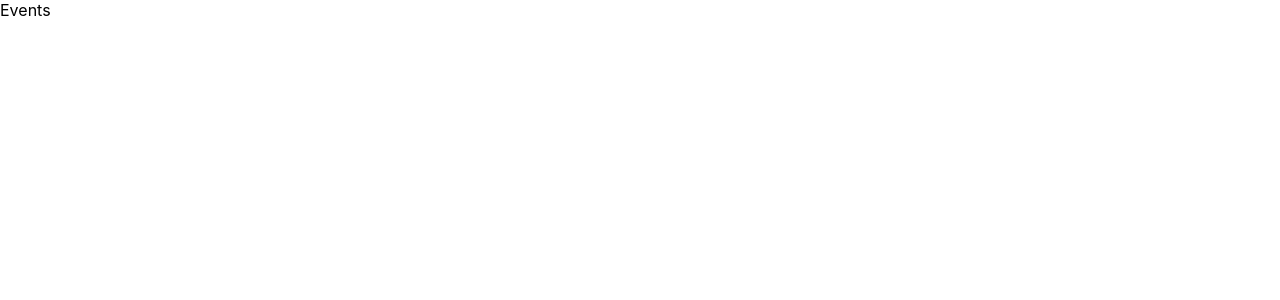
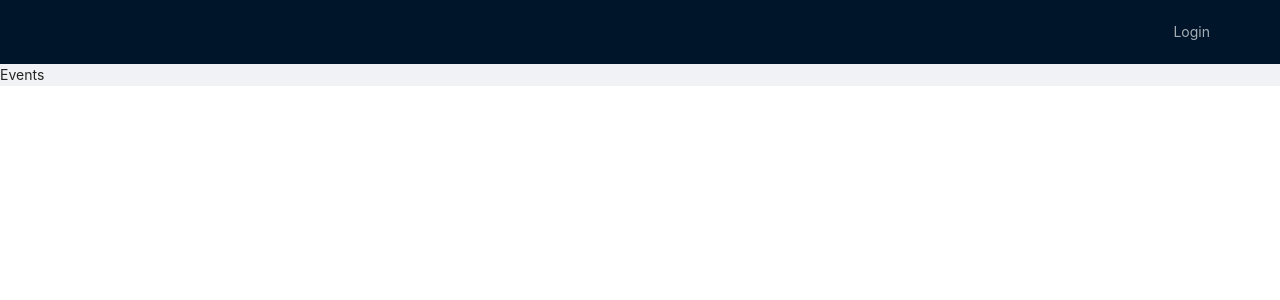
Before and after one commit to pavlkod/calendar, a React (Create React App) app: page / in a window 1280 px wide. Shown: the top 300 px of the page. Built offline with nearby package versions, Linux system fonts and the light colour scheme.

Commit message:
Add navbar

```diff
--- a/src/App.tsx
+++ b/src/App.tsx
@@ -1,11 +1,17 @@
+import { Layout } from 'antd';
+import { Content } from 'antd/lib/layout/layout';
 import React, { FC } from 'react';
 import AppRouter from './components/AppRouter';
+import Navbar from './components/Navbar';
 
 const App:FC = () => {
   return (
-    <div className="App">
-      <AppRouter/>
-    </div>
+    <Layout>
+      <Navbar />
+      <Content>
+        <AppRouter/>
+      </Content>
+    </Layout>
   );
 }
 
--- /dev/null
+++ b/src/components/Navbar.tsx
@@ -0,0 +1,15 @@
+import { Menu} from 'antd'
+import { Header } from 'antd/lib/layout/layout'
+import React, { FC } from 'react'
+
+const Navbar:FC = () => {
+    return (
+        <Header >
+            <Menu theme="dark" mode="horizontal" style={{justifyContent:'end'}}>
+                <Menu.Item key="1">Login</Menu.Item>
+            </Menu>
+        </Header>
+    )
+}
+
+export default Navbar
--- a/src/index.css
+++ /dev/null
@@ -1,13 +0,0 @@
-body {
-  margin: 0;
-  font-family: -apple-system, BlinkMacSystemFont, 'Segoe UI', 'Roboto', 'Oxygen',
-    'Ubuntu', 'Cantarell', 'Fira Sans', 'Droid Sans', 'Helvetica Neue',
-    sans-serif;
-  -webkit-font-smoothing: antialiased;
-  -moz-osx-font-smoothing: grayscale;
-}
-
-code {
-  font-family: source-code-pro, Menlo, Monaco, Consolas, 'Courier New',
-    monospace;
-}
--- a/src/index.tsx
+++ b/src/index.tsx
@@ -1,10 +1,12 @@
 import React from 'react';
 import ReactDOM from 'react-dom';
-import './index.css';
+
 import App from './App';
 import { BrowserRouter as Router } from 'react-router-dom';
 import { Provider } from 'react-redux';
 import { store } from './store';
+
+import 'antd/dist/antd.css';
 
 ReactDOM.render(
   <Provider store={store}>
```
